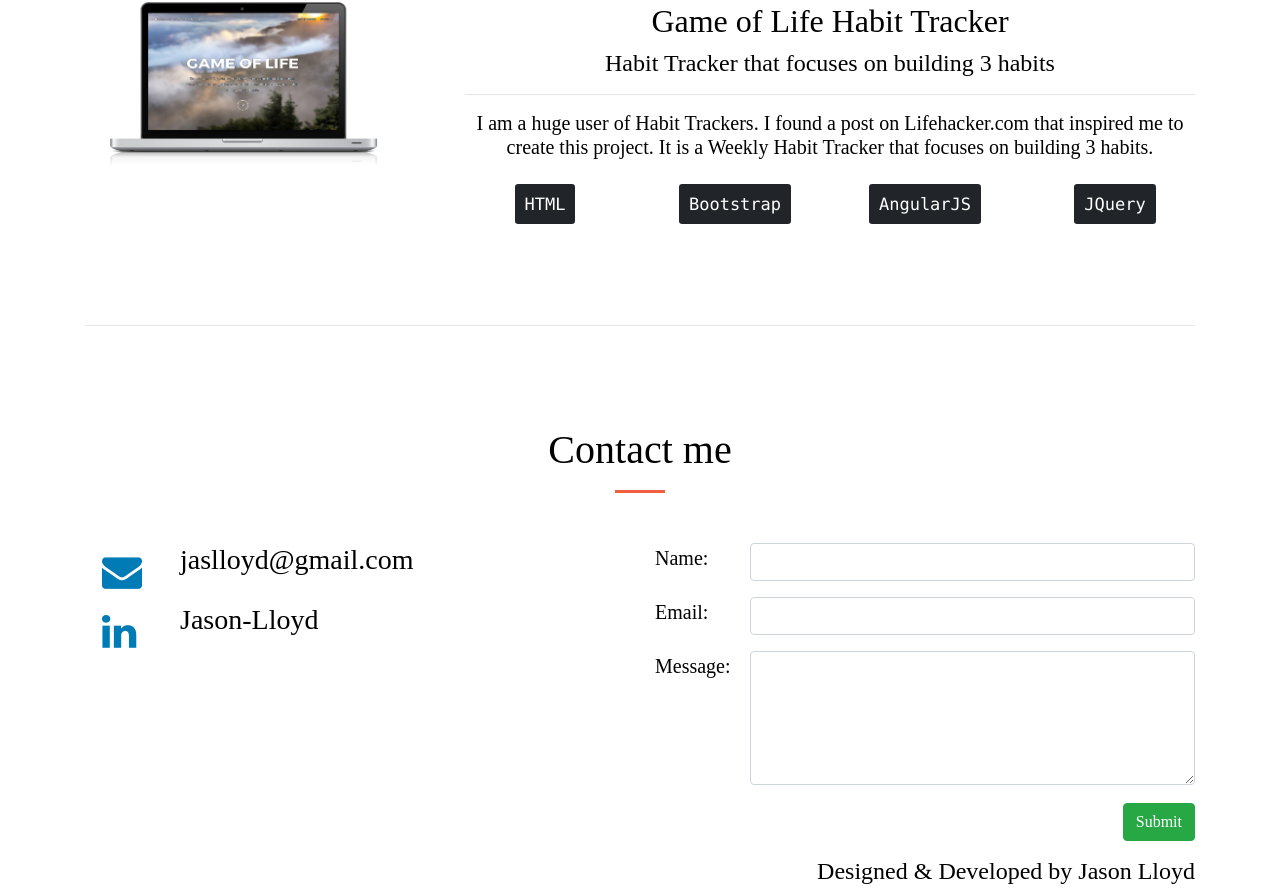
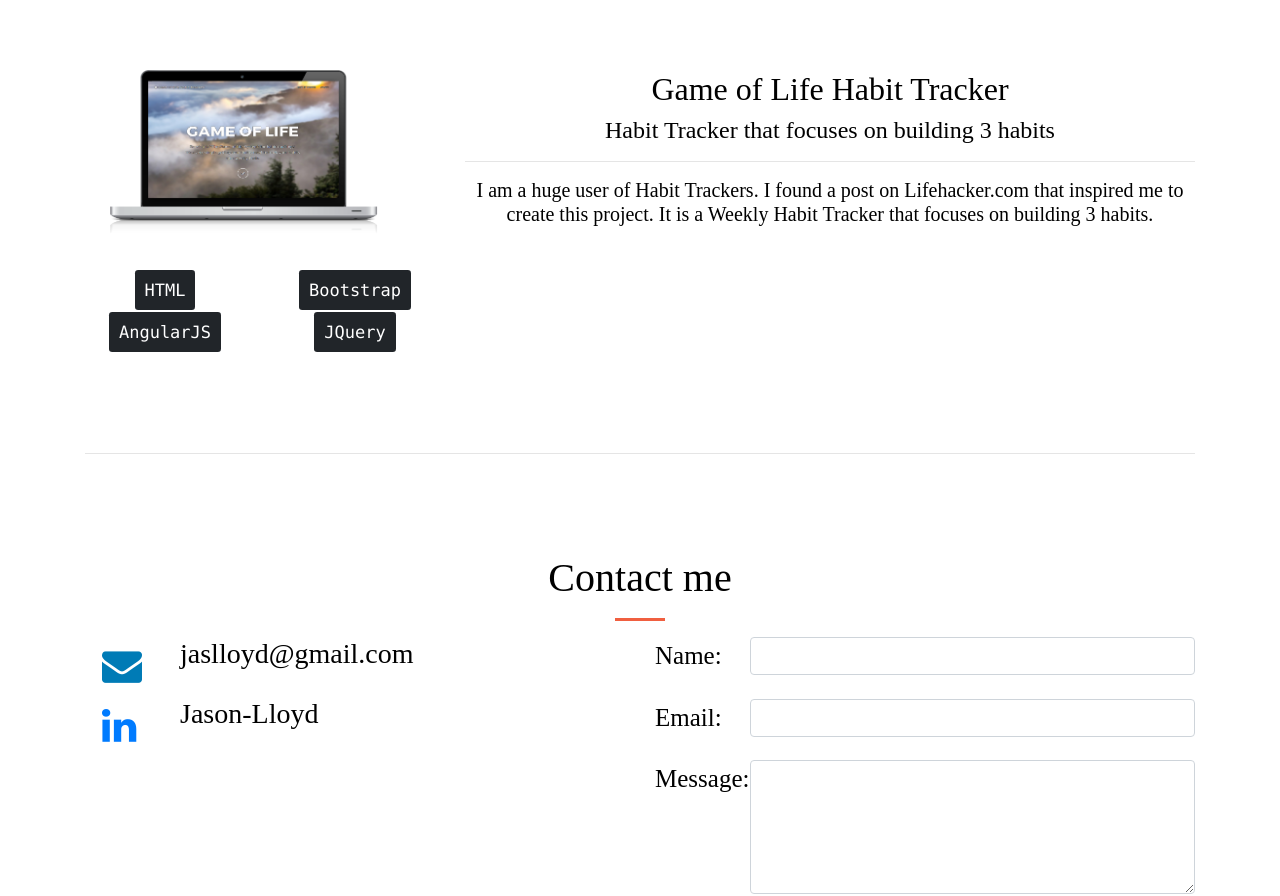
Before and after one commit to TheDeployGuy/Jason_Portfolio, a React (Create React App) app: page / in a window 1280 px wide. Shown: the part 2161-3057 px from the top of the page. Built offline with nearby package versions, Linux system fonts and the light colour scheme.

Commit message:
Cleanup and improvements

```diff
--- a/src/components/ContactSection.jsx
+++ b/src/components/ContactSection.jsx
@@ -35,15 +35,14 @@ class ContactSection extends Component {
   render() {
     return (
       <section>
-        <div className="" id="CONTACT">
         <div className="container">
           <h1 className="text-center">Contact me</h1>
-            <hr className="hr--yellow" />
-            <div className="row contactPadding">
+          <hr className="hr--orange" />
+          <div className="row">
             <div className="col-md-6">
               <div className="row">
                 <div className="col-md-offset-1 col-xs-2 col-sm-2 col-md-2">
-                    <a className="btn btn-default btn-lg" href="mailto:jaslloyd57@gmail.com" id="linkedinButton"><i className="fa fa-envelope fa-2x" /></a>
+                  <a className="btn btn-default btn-lg btn--linkedin" href="mailto:jaslloyd57@gmail.com"><i className="fa fa-envelope fa-2x" /></a>
                 </div>
                 <div className="col-xs-4 col-sm-4 ol-md-4 text-left">
                   <h3>jaslloyd@gmail.com</h3>
@@ -91,7 +90,6 @@ class ContactSection extends Component {
             <h4>Designed & Developed by Jason Lloyd</h4>
           </div>
         </footer>
-        </div>
       </section>
     );
   }
--- a/src/components/HeadSection.jsx
+++ b/src/components/HeadSection.jsx
@@ -6,15 +6,15 @@ const HeadSection = () => (
       <div className="row justify-content-center">
         <div className="col-md-8">
           <h1>My Portfolio</h1>
-          <hr className="hr--yellow" />
+          <hr className="hr--orange" />
           <img alt="profilePic" src="https://media.licdn.com/mpr/mpr/shrinknp_400_400/AAMAAQDGAAwAAQAAAAAAAAyaAAAAJGE0MmRlNDMzLTc0YTYtNDZlOS05MzQ5LWEzYmIxOTE4NmVhZg.jpg" className="img--profileimg--size" />
           <p>My name is Jason, I am currently working as a Senior Software Enginner at IBM building Full stack applications. I have worked with clients creating projects with Angular 2/4, React and VueJS. Here you a find collection of personal and client projects.</p>
           <a href="[insert_later]" target="_blank" className="btn btn-lg btn-success btn-outline-success mr-2">Hire me</a>
           <a href="#CONTACT" className="btn btn-lg btn-info btn-outline-info">Need a website?</a>
-          <div id="moveForward">
+          <div className="btn--downarrow--margin">
             {/* // eslint-disable-next-line */}
             <a href="#PROJECTS">
-              <i id="downArrow" role="link" className="fa fa-chevron-down fa-2x animated infinite rubberBand" aria-hidden="true" />
+              <i role="link" className="fa fa-chevron-down fa-2x animated infinite rubberBand btn--downarrow--color" aria-hidden="true" />
             </a>
           </div>
         </div>
--- a/src/components/ProjectItem.jsx
+++ b/src/components/ProjectItem.jsx
@@ -15,22 +15,22 @@ const ProjectItem = ({
     <div className="row">
       <div className="col-sm-12 col-md-12 col-lg-4">
         <a href={link}><img alt={projectTitle} src={projectImg} className="project-image" /></a>
+        <div className="row">
+        { projectTechnologies.map(tech => (
+            <div key={tech} className="col-sm-4 col-md-4 col-lg-6">
+              <h3>
+                <kbd style={{ fontSize: '17px', padding: '10px' }}>{tech}</kbd>
+              </h3>
+            </div>
+            ))
+          }
+          </div>
       </div>
       <div className="col-md-12 col-lg-8">
         <h2>{projectTitle}</h2>
         <h4>{projectDesc}</h4>
         <hr />
         <h5>{projectDetail}</h5>
-        <div className="row" style={{ marginTop: '25px' }}>
-          { projectTechnologies.map(tech => (
-            <div key={tech} className="col-sm-4 col-md-4 col-lg-3">
-              <h3>
-                <kbd style={{ fontSize: '17px', padding: '10px' }}>{tech}</kbd>
-              </h3>
-            </div>
-            ))
-          }
-        </div>
       </div>
     </div>
     <hr className="hr--project--margin" />
--- a/src/components/ProjectsSection.jsx
+++ b/src/components/ProjectsSection.jsx
@@ -6,7 +6,7 @@ const ProjectsSection = ({ projects }) => (
   <Fragment>
     <div className="header-content" id="PROJECTS">
       <h1>Projects</h1>
-      <hr className="hr--yellow pt-5" />
+      <hr className="hr--orange pt-5" />
       <div className="container">
         { projects.map(project => <ProjectItem key={project.projectTitle} project={project} />)}
       </div>
--- a/src/index.css
+++ b/src/index.css
@@ -17,10 +17,9 @@ body {
 .header-content {
   text-align: center;
   padding-top: 2em;
-
 }
 
-.hr--yellow {
+.hr--orange {
   border-color: #F05F40 !important;
   border-width: 3px;
   max-width: 50px;
@@ -51,39 +50,25 @@ body {
   border-radius: 50%;
 }
 
-#PROJECTS p,
-ul {
-  font-size: 20px;
-  text-transform: none;
-}
-
-#githubButton {
+.btn--github {
   margin-right: 10px;
   background-color: #FFF;
   color: rgb(102, 43, 129);
 }
 
-#linkedinButton {
+.btn--linkedin {
   color: rgb(0, 123, 182)
 }
 
-#moveForward {
+.btn--downarrow--margin {
   margin-top: 100px;
   margin-bottom: 50px;
 }
 
-#downArrow {
+.btn--downarrow--color {
   color: white;
 }
 
 .footer{
   height: 100px;
 }
-
-.contactPadding {
-  margin-top: 50px;
-}
-
-label{
-  font-size: 20px;
-}
```
Lines whose indentation alone changed are shown as unchanged.
